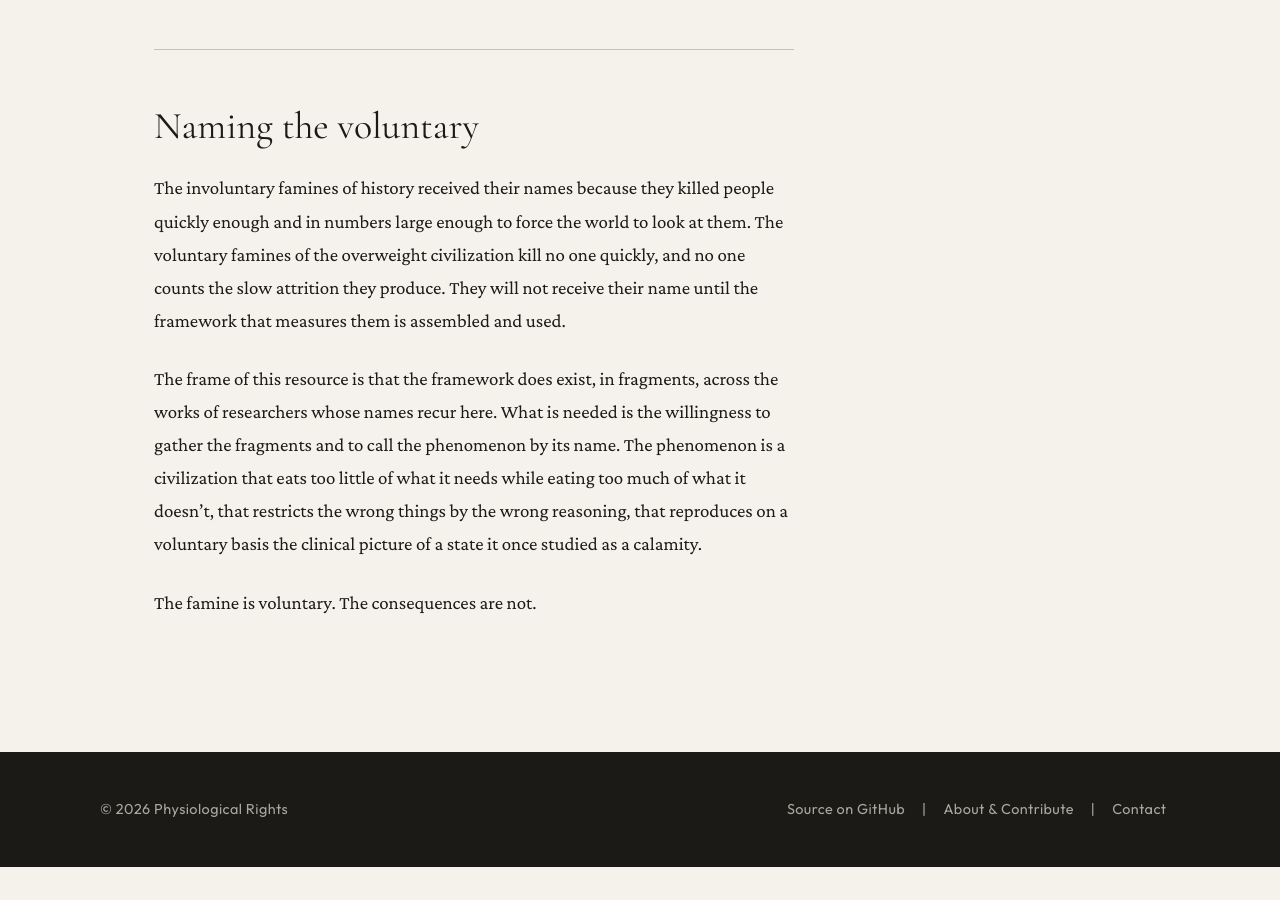
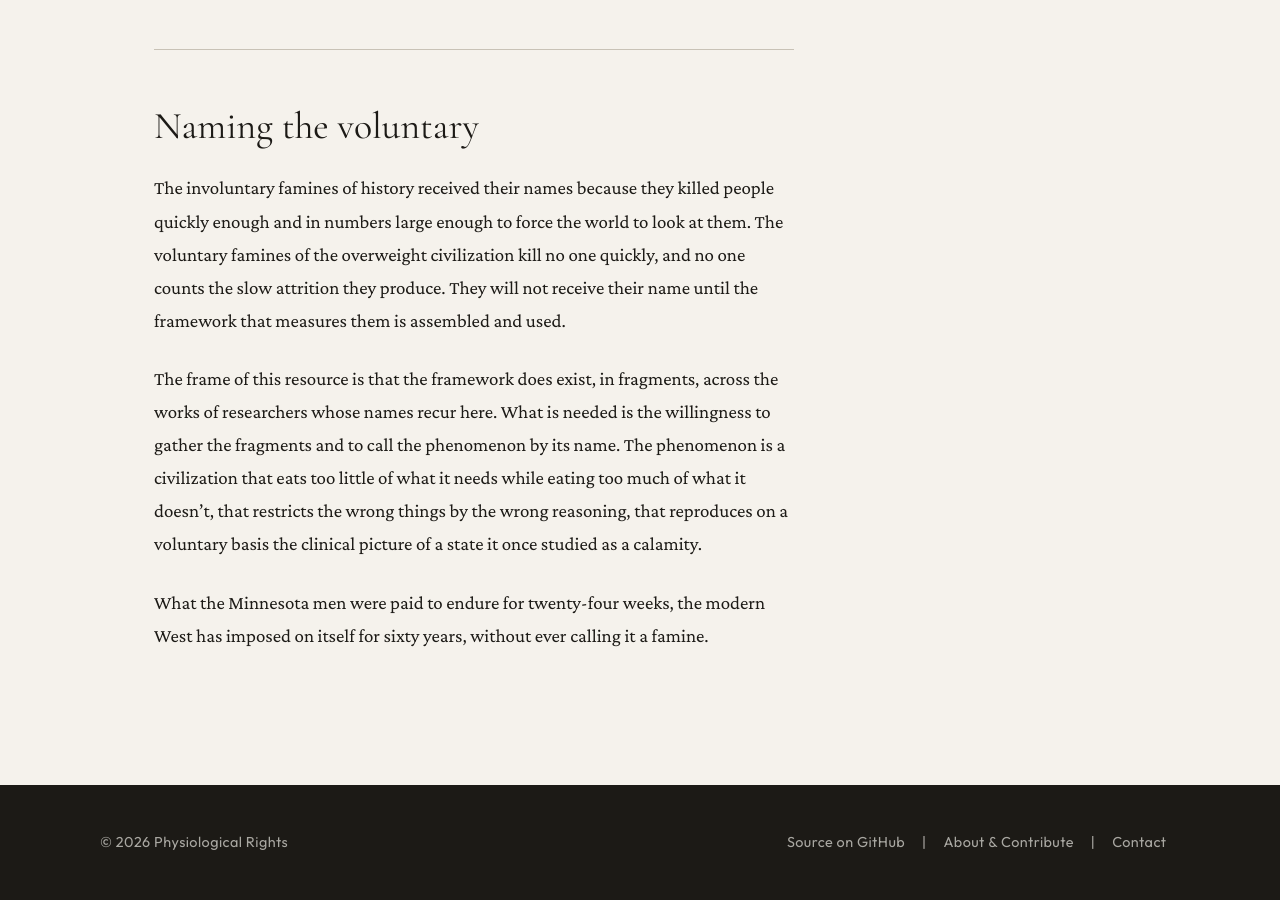
Before and after one commit to PerigGouanvic/physiological-rights, a Jekyll site: the page built from _critique/the-voluntary-famines-of-an-overweight-civilization.md, in a window 1280 px wide and 900 px high, scrolled down 7162 px. Built offline with Jekyll 4.4.1, drawn with Linux system fonts in a browser that asks for light colours; before the commit the page ends 8029 px from its top, so only the background shows below that.

Commit message:
edit(voluntary-famines): stronger closing — Minnesota's 24 weeks vs the West's 60 years
The old close ("The famine is voluntary. The consequences are not.")
only restated the title. Replace with a closing that ties the two Keys
episodes into a single sentence and lands on the missing name.

Co-Authored-By: Claude Opus 4.7 <noreply@anthropic.com>

```diff
--- a/_critique/the-voluntary-famines-of-an-overweight-civilization.md
+++ b/_critique/the-voluntary-famines-of-an-overweight-civilization.md
@@ -93,4 +93,4 @@ The involuntary famines of history received their names because they killed peop
 
 The frame of this resource is that the framework does exist, in fragments, across the works of researchers whose names recur here. What is needed is the willingness to gather the fragments and to call the phenomenon by its name. The phenomenon is a civilization that eats too little of what it needs while eating too much of what it doesn't, that restricts the wrong things by the wrong reasoning, that reproduces on a voluntary basis the clinical picture of a state it once studied as a calamity.
 
-The famine is voluntary. The consequences are not.
+What the Minnesota men were paid to endure for twenty-four weeks, the modern West has imposed on itself for sixty years, without ever calling it a famine.
```
